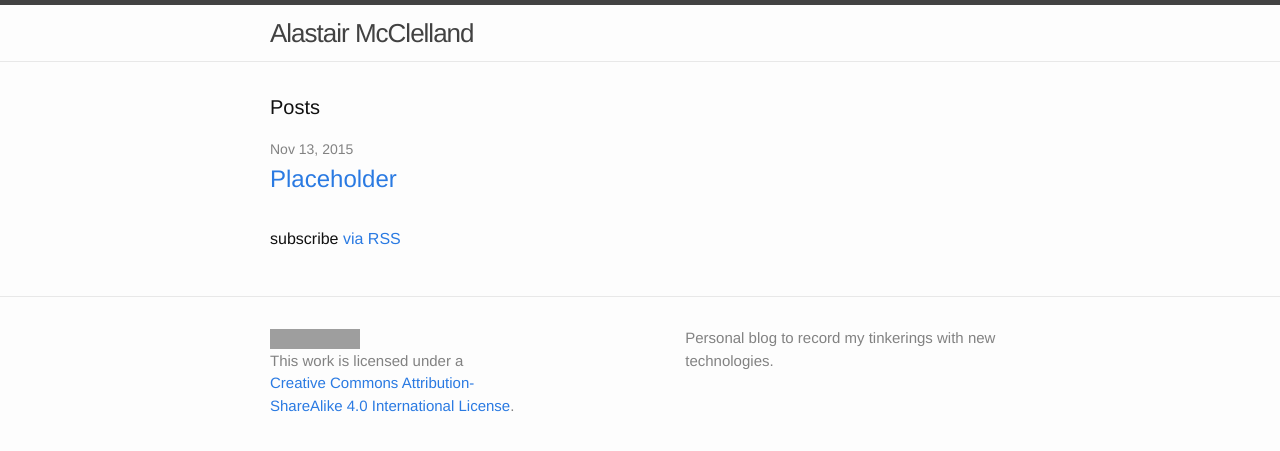
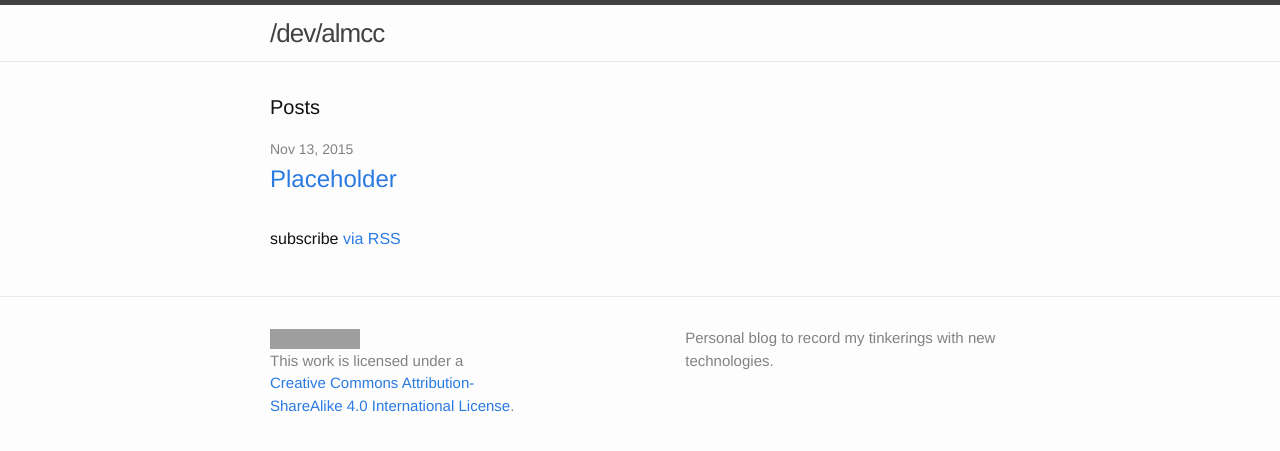
Before and after one commit to almcc/almcc.github.io, a Jekyll site: the page built from index.html, in a window 1280 px wide. Shown: the top 451 px of the page. Built offline with Jekyll 4.4.1, drawn with Linux system fonts in a browser that asks for light colours; grey boxes are pictures that could not be loaded.

Commit message:
Change name

```diff
--- a/_config.yml
+++ b/_config.yml
@@ -6,7 +6,7 @@
 # 'jekyll serve'. If you change this file, please restart the server process.
 
 # Site settings
-title: Alastair McClelland
+title: /dev/almcc
 description: > # this means to ignore newlines until "baseurl:"
   Personal blog to record my tinkerings with new technologies.
 baseurl: "" # the subpath of your site, e.g. /blog
```
